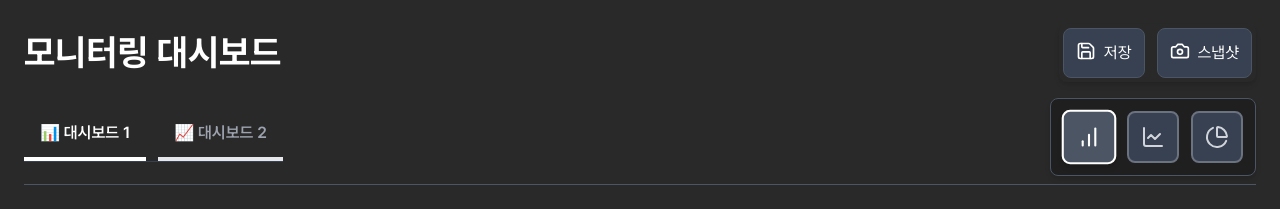
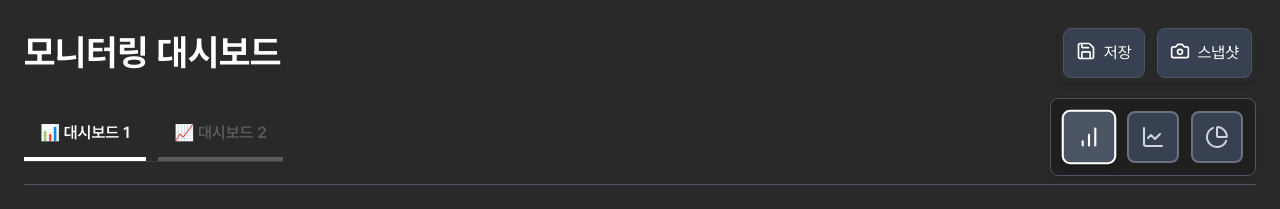
Before and after one commit to m0oMoo/monitoring_client, a Next.js app: page /design6 in a window 1280 px wide. Shown: the top 209 px of the page. Built offline with nearby package versions, Linux system fonts and the light colour scheme.

Commit message:
style: Update tabsTrigger.tsx

```diff
--- a/src/app/(design)/design6/components/tabs/tabsTrigger.tsx
+++ b/src/app/(design)/design6/components/tabs/tabsTrigger.tsx
@@ -22,7 +22,7 @@ export const TabsTrigger: React.FC<TabsTriggerProps> = ({
       className={`${className} px-4 py-2 border-b-2 transition ${
         activeTab === value
           ? "border-white text-white"
-          : "border-transparent text-gray-400 hover:text-white"
+          : "border-transparent border-gray-5 text-gray-5 hover:text-white"
       }`}
       onClick={() => setActiveTab(value)}
     >
```
